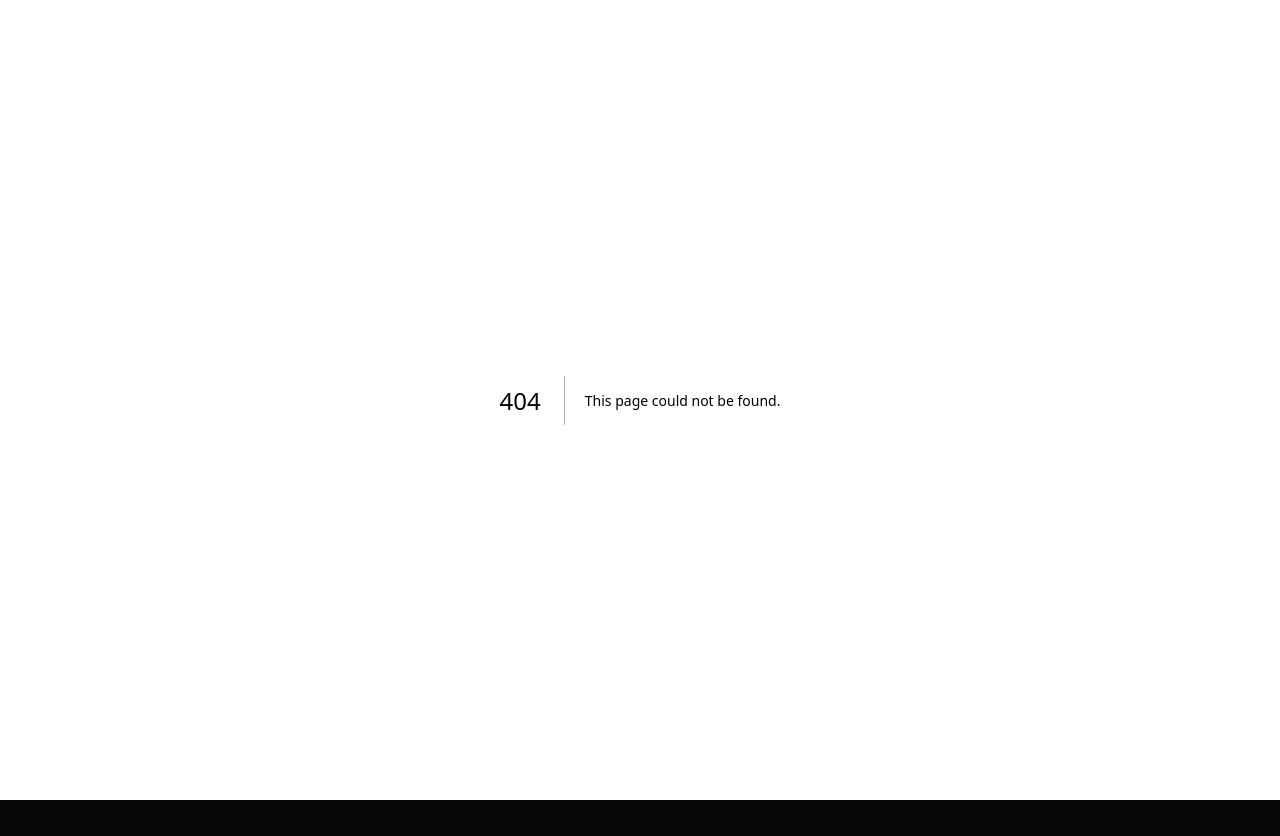
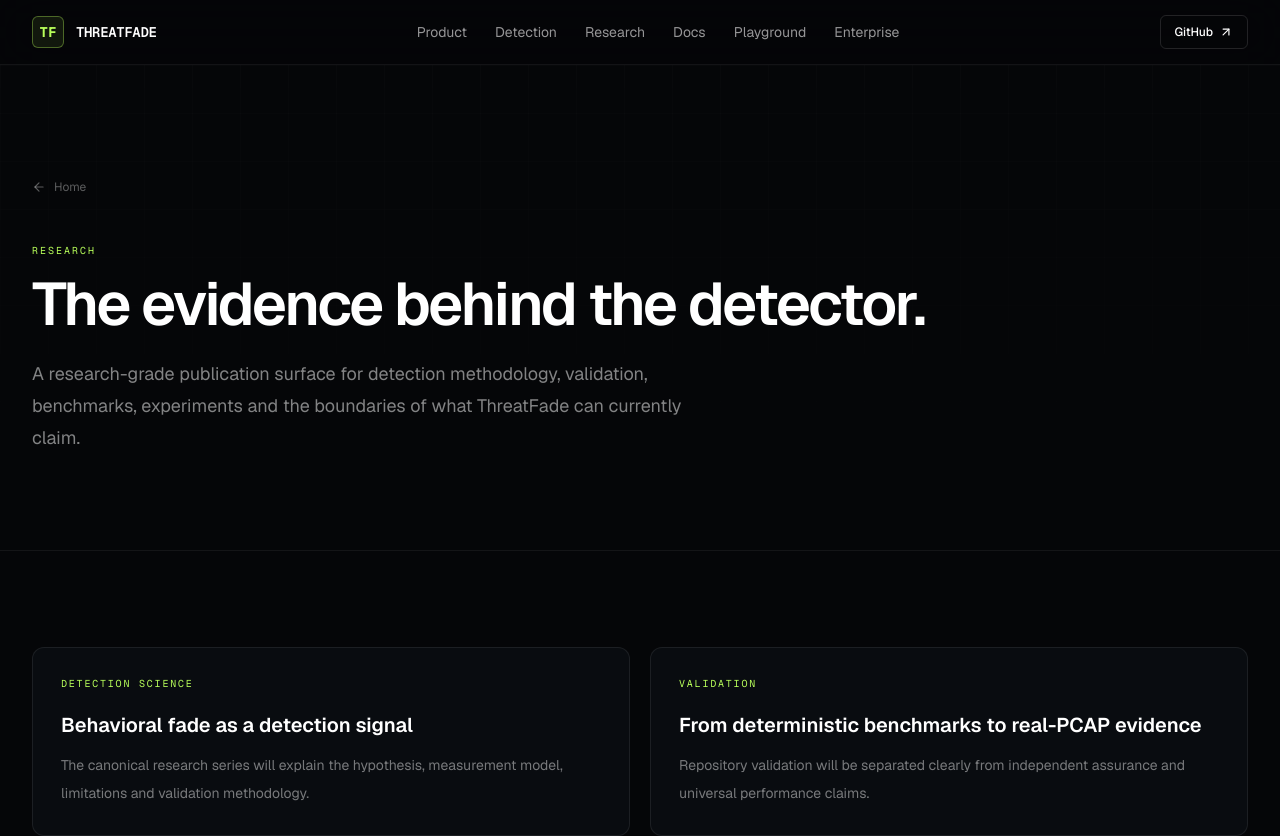
Before and after one commit to LloydCoder/tinlance-threatfade-web, a Next.js app: page /research in a window 1280 px wide. Before the commit this address had no page. Shown: the top 836 px of the page. Before the commit the page ends 800 px from the top, so only its background shows below. Built offline with nearby package versions, Linux system fonts and the light colour scheme.

Commit message:
feat(research): establish research hub route

```diff
--- /dev/null
+++ b/app/research/page.tsx
@@ -0,0 +1,5 @@
+import { PageShell } from "@/components/layout/page-shell";
+
+export default function ResearchPage() {
+  return <PageShell eyebrow="Research" title="The evidence behind the detector." description="A research-grade publication surface for detection methodology, validation, benchmarks, experiments and the boundaries of what ThreatFade can currently claim."><div className="grid gap-5 md:grid-cols-2"><article className="rounded-xl border border-white/8 bg-[#090c10] p-7"><div className="font-mono text-[10px] uppercase tracking-[0.18em] text-[#b8ff5a]">Detection science</div><h2 className="mt-5 text-xl font-semibold">Behavioral fade as a detection signal</h2><p className="mt-3 text-sm leading-7 text-white/45">The canonical research series will explain the hypothesis, measurement model, limitations and validation methodology.</p></article><article className="rounded-xl border border-white/8 bg-[#090c10] p-7"><div className="font-mono text-[10px] uppercase tracking-[0.18em] text-[#b8ff5a]">Validation</div><h2 className="mt-5 text-xl font-semibold">From deterministic benchmarks to real-PCAP evidence</h2><p className="mt-3 text-sm leading-7 text-white/45">Repository validation will be separated clearly from independent assurance and universal performance claims.</p></article></div></PageShell>;
+}
```
